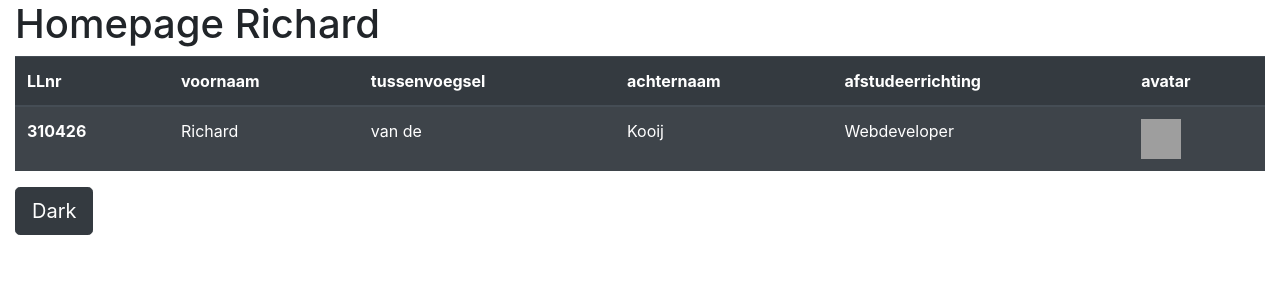
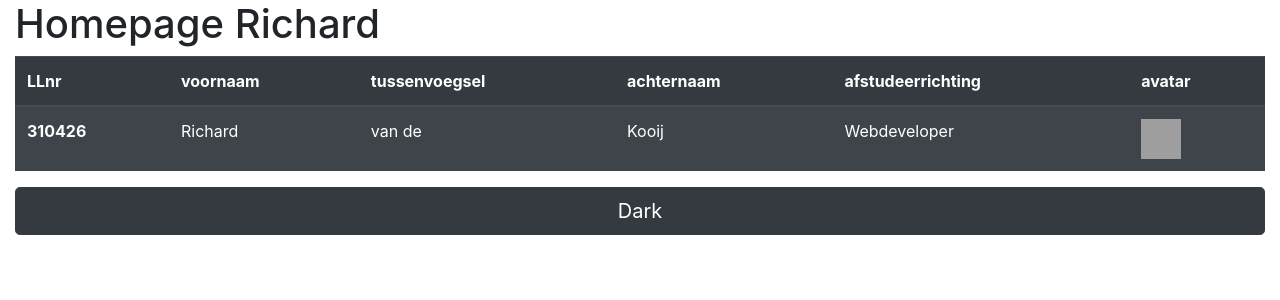
Before and after one commit to rra-am1a-2018/toets, a PHP site: page /homepages/Richard_RiDiCage.php in a window 1280 px wide. Shown: the top 300 px of the page. Run offline with PHP 8.4, Linux system fonts and the light colour scheme; grey boxes are pictures that could not be loaded.

Commit message:
change button

```diff
--- a/homepages/Richard_RiDiCage.php
+++ b/homepages/Richard_RiDiCage.php
@@ -36,7 +36,7 @@
             </tbody>
         </table>
 
-        <a href="../index.php" type="button" class="btn btn-dark btn-lg">Dark</a>
+        <a href="../index.php" type="button" class="btn btn-dark btn-lg btn-block">Dark</a>
     </div>
 
     <!-- Optional JavaScript -->
```
